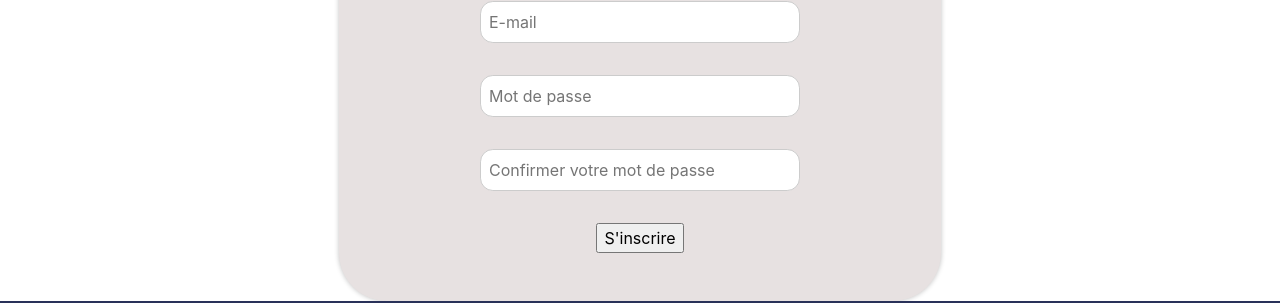
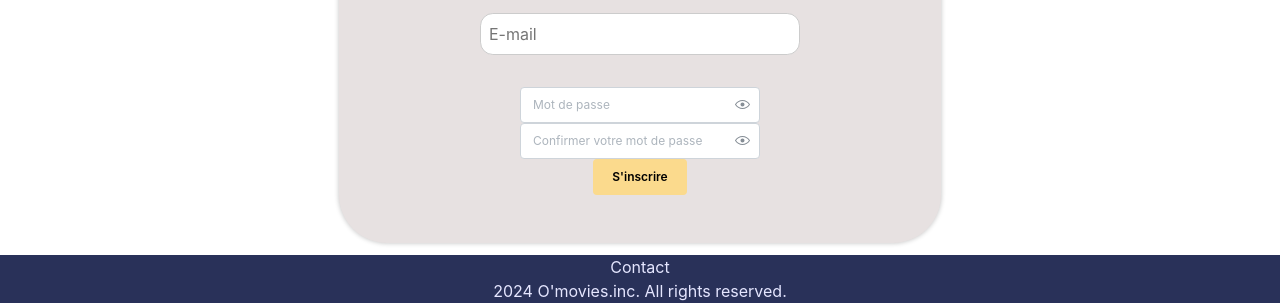
Before and after one commit to simonc56/o-movies-front, a React (Vite) app: page /inscription in a window 1280 px wide. Shown: the part 497-800 px from the top of the page. Built offline with nearby package versions, Linux system fonts and the light colour scheme; no server answers.

Commit message:
fix api + passwordToggle

```diff
--- a/src/api.ts
+++ b/src/api.ts
@@ -9,8 +9,8 @@ export async function login(credentials: LoginCredentials) {
   const response = await instanceAxios.post('/auth/login', credentials);
   return response;
 }
-export async function signup(credentials: SignupCredentials) {
-  const response = await instanceAxios.post('/auth/signup', credentials);
+export async function register(credentials: SignupCredentials) {
+  const response = await instanceAxios.post('/auth/register', credentials);
   return response;
 }
 
--- /dev/null
+++ b/src/components/PasswordWithToggle/PasswordWithToggle.tsx
@@ -0,0 +1,39 @@
+import { useDisclosure } from '@mantine/hooks';
+import { PasswordInput, PasswordInputProps } from '@mantine/core';
+
+type PasswordWithToggleProps = PasswordInputProps & {
+  name: string;
+};
+
+const customStyles = {
+  width: '30vh',
+  cursor: 'pointer',
+};
+
+function PasswordWithToggle({
+  name,
+  placeholder,
+  value,
+  onChange,
+  required = false,
+  ...props
+}: PasswordWithToggleProps) {
+  const [visible, { toggle }] = useDisclosure(false);
+
+  return (
+    <PasswordInput
+      name={name}
+      placeholder={placeholder}
+      value={value}
+      onChange={onChange}
+      visible={visible}
+      onVisibilityChange={toggle}
+      required={required}
+      label=""
+      style={customStyles}
+      {...props}
+    />
+  );
+}
+
+export default PasswordWithToggle;
--- a/src/components/SignupPage/SignupPage.scss
+++ b/src/components/SignupPage/SignupPage.scss
@@ -11,9 +11,6 @@
     align-items: center;
     justify-content: space-between;
     padding: 3rem 6rem;
-    & input {
-      margin-bottom: 0.5rem;
-    }
   }
 }
 
--- a/src/components/SignupPage/SignupPage.tsx
+++ b/src/components/SignupPage/SignupPage.tsx
@@ -1,27 +1,38 @@
+import axios from 'axios';
 import { useState } from 'react';
+import { register } from '../../api';
 import SimpleButton from '../SimpleButton/SimpleButton';
+import PasswordWithToggle from '../PasswordWithToggle/PasswordWithToggle';
 import './SignupPage.scss';
 
 function SignupPage() {
-  const [lastname, setLastname] = useState('');
-  const [username, setUsername] = useState('');
-  const [birthday, setBirthday] = useState('');
-  const [email, setEmail] = useState('');
-  const [password, setPassword] = useState('');
-  const [confirmPassword, setConfirmPassword] = useState('');
+  const [form, setForm] = useState({
+    lastname: '',
+    username: '',
+    birthday: '',
+    email: '',
+    password: '',
+    confirmPassword: ''
+  });
   const [passwordsMatch, setPasswordsMatch] = useState(true);
   const [apiError, setApiError] = useState('');
   const [successMessage, setSuccessMessage] = useState('');
 
-  const handleSubmit = async (event: React.FormEvent) => {
+  const handleChange = (e: React.ChangeEvent<HTMLInputElement>) => {
+    const { name, value } = e.target;
+    setForm({ ...form, [name]: value });
+  };
+
+  const handleSubmit = async (event: React.FormEvent<HTMLFormElement>) => {
     event.preventDefault();
 
-    if (password === confirmPassword) {
+    if (form.password === form.confirmPassword) {
       setPasswordsMatch(true);
       setApiError('');
       setSuccessMessage('');
 
       try {
+        const { username, lastname, birthday, email, password } = form;
         const credentials = {
           firstname: username,
           lastname,
@@ -30,13 +41,15 @@ function SignupPage() {
           password,
         };
 
-        const response = await signup(credentials);
-
-        // response of API
+        const response = await register(credentials);
+        console.log(response.data);
         setSuccessMessage('Inscription réussie !');
       } catch (error) {
-        // error of API
-        setApiError('Erreur lors de l\'inscription. Veuillez réessayer.');
+        if (axios.isAxiosError(error)) {
+          setApiError(`Erreur: ${error.response?.data.error || 'Inscription échouée'}`);
+        } else {
+          setApiError('Erreur lors de l\'inscription. Veuillez réessayer.');
+        }
       }
     } else {
       setPasswordsMatch(false);
@@ -51,20 +64,22 @@ function SignupPage() {
         <div className="input-container">
           <input
             type="text"
+            name="lastname"
             className="signup-input signup-lastname"
             placeholder="Votre nom"
-            value={lastname}
-            onChange={(e) => setLastname(e.target.value)}
+            value={form.lastname}
+            onChange={handleChange}
             required
           />
         </div>
         <div className="input-container">
           <input
             type="text"
+            name="username"
             className="signup-input signup-username"
             placeholder="Votre prénom"
-            value={username}
-            onChange={(e) => setUsername(e.target.value)}
+            value={form.username}
+            onChange={handleChange}
             required
           />
         </div>
@@ -72,13 +87,13 @@ function SignupPage() {
           <label htmlFor="birthday" className="birthday-label">Date de naissance:</label>
           <input
             id="birthday"
+            name="birthday"
             className="signup-input signup-birthday"
             type="date"
-            value={birthday}
-            onChange={(e) => setBirthday(e.target.value)}
+            value={form.birthday}
+            onChange={handleChange}
             required
           />
-
         </div>
       {/* Mis de coter pour le moment
       <div className="input-container">
@@ -101,39 +116,40 @@ function SignupPage() {
             required
           />
   </div> */}
-         <div className="input-container">
+          <div className="input-container">
           <input
             type="email"
+            name="email"
             className="signup-input signup-email"
             placeholder="E-mail"
-            value={email}
-            onChange={(e) => setEmail(e.target.value)}
+            value={form.email}
+            onChange={handleChange}
             required
           />
         </div>
         <div className="input-container">
-          <input
-            type="password"
-            className="signup-input signup-password"
+          <PasswordWithToggle
+            name="password"
             placeholder="Mot de passe"
-            value={password}
-            onChange={(e) => setPassword(e.target.value)}
+            className="signup-password"
+            value={form.password}
+            onChange={handleChange}
             required
           />
         </div>
         <div className="input-container">
-          <input
-            type="password"
-            className="signup-input signup-confirm-password"
+          <PasswordWithToggle
+            name="confirmPassword"
             placeholder="Confirmer votre mot de passe"
-            value={confirmPassword}
-            onChange={(e) => setConfirmPassword(e.target.value)}
+            className="signup-confirm-password"
+            value={form.confirmPassword}
+            onChange={handleChange}
             required
           />
           {!passwordsMatch && <p className="error-message">Les mots de passe ne correspondent pas</p>}
         </div>
         <div className="button-container">
-          <button type="submit">S'inscrire</button>
+        <SimpleButton type="submit" label="S'inscrire" />
         </div>
         {apiError && <p className="error-message">{apiError}</p>}
         {successMessage && <p className="success-message">{successMessage}</p>}
```
